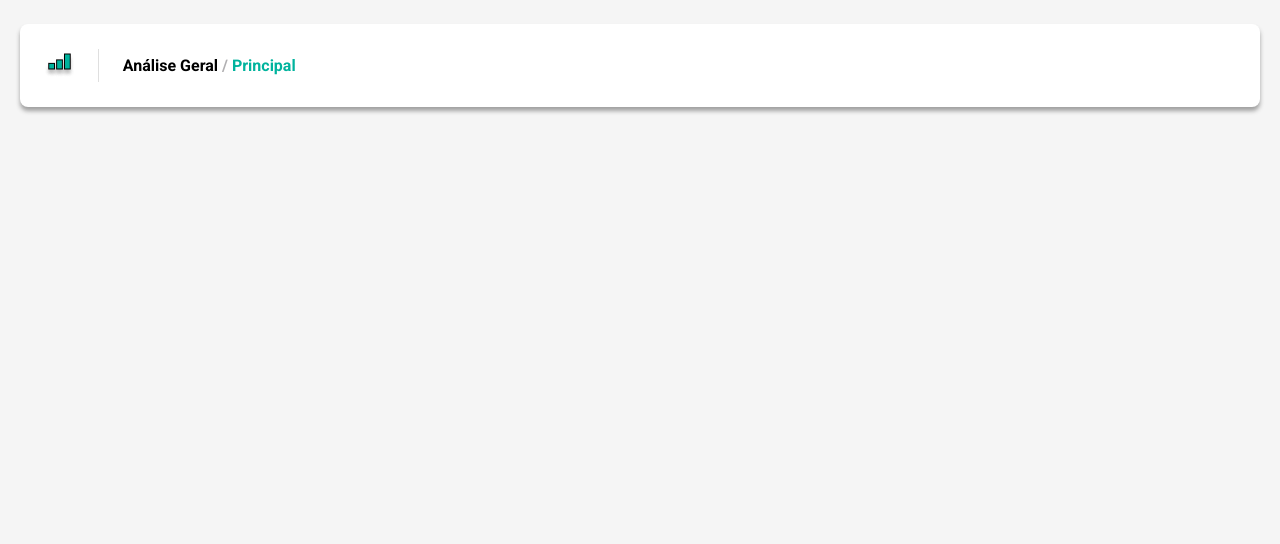
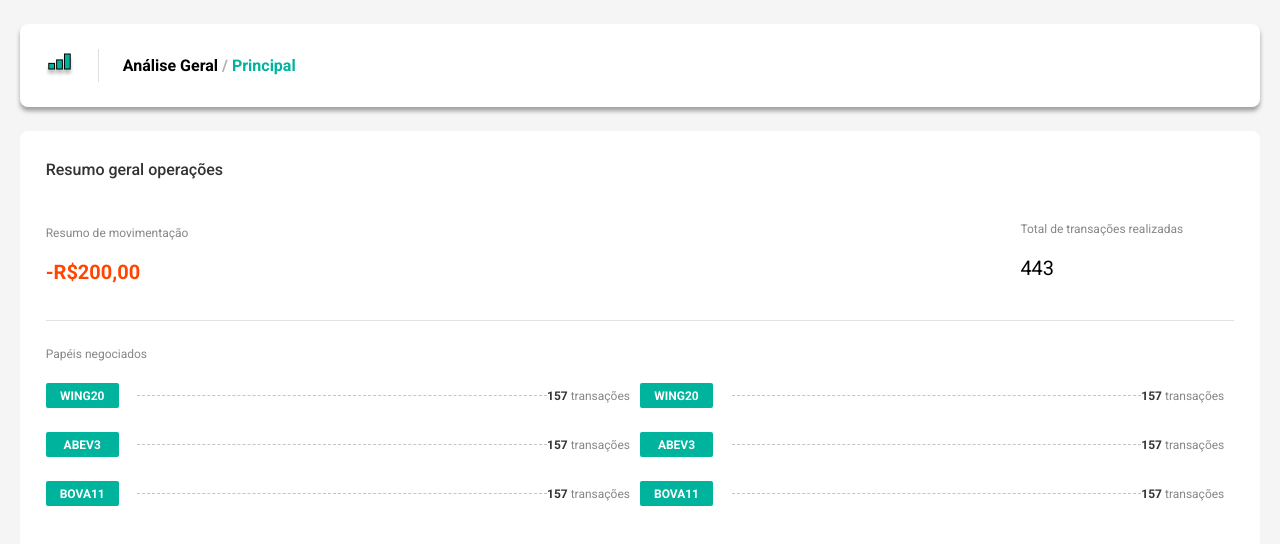
Before and after one commit to barbarabarbabela/desafio-robos, a React (Create React App) app in the folder desafio-robos/: page / in a window 1280 px wide. Shown: the top 544 px of the page. Built offline with nearby package versions, Linux system fonts and the light colour scheme.

Commit message:
Adicionando a seção de Resumo Geral do projeto

```diff
--- a/desafio-robos/src/App.js
+++ b/desafio-robos/src/App.js
@@ -1,10 +1,12 @@
 import './App.css';
 import AnaliseGeral from './components/AnaliseGeral';
+import ResumoGeral from './components/ResumoGeral';
 
 function App() {
   return (
     <div className="App">
       <AnaliseGeral />
+      <ResumoGeral />
     </div>
   );
 }
--- a/desafio-robos/src/components/AnaliseGeral/index.js
+++ b/desafio-robos/src/components/AnaliseGeral/index.js
@@ -1,5 +1,4 @@
 import './AnaliseGeral.css'
-import React  from 'react';
 
 //Criando o cabeçalho do projeto
 const AnaliseGeral = () => {
--- /dev/null
+++ b/desafio-robos/src/components/ResumoGeral/ResumoGeral.css
@@ -0,0 +1,89 @@
+.secao_resumo{
+  max-width: 100%;
+  height: fit-content;
+  margin: 24px 20px;
+  border-radius: 8px;
+  padding: 16px 25.71px;
+  background-color: #FFFFFF;
+}
+
+.secao_geral h1{
+  font-size: 16px;
+  font-weight: 500;
+  color: #343234;
+}
+
+.secao_movimentacao{
+  padding: 24px 0 16px;
+}
+.secao_topo {
+  display: flex;
+  align-items: center;
+  gap:70%;
+}
+
+.secao_transacoes p{
+  font-size: 20px;
+}
+.secao_resumo h2{
+  font-size: 12px;
+  font-weight: 400;
+  color: #888689;
+}
+
+.secao_resumo h3{
+  font-size: 20px;
+  font-weight: 700;
+  color: #ff4501;
+}
+
+
+.secao_separador{
+  background-color: #e3e2e3;
+  height: 1px;
+}
+
+.secao_papeis{
+  padding: 16px 0;
+}
+
+.papeis_transacoes {
+  background-color: #00b39d;
+  width: 61px;
+  height: 19px;
+  border-radius: 2px;
+  color: #FFF;
+  justify-content: center;
+  display: flex;
+  align-items: center;
+  font-size: 12px;
+  font-weight: 700;
+  padding: 3px 6px;
+}
+
+.secao_papeis div {
+  display: flex;
+  align-items: center;
+}
+
+.secao_papeis p{
+  margin-right: 10px;
+}
+
+.secao_papeis hr{
+  border: none;
+  border-top: 1px dashed #C5C5C5;
+  flex: 1;
+  margin-left: 8.57px;
+}
+
+.papeis_valor{
+  font-size: 12px;
+  color: #888689;
+
+}
+
+.papeis_valor span{
+  font-weight: bold;
+  color: #343234;
+}
--- /dev/null
+++ b/desafio-robos/src/components/ResumoGeral/index.js
@@ -0,0 +1,52 @@
+import './ResumoGeral.css'
+
+const ResumoGeral = (props) => {
+  return <section className="secao_resumo">
+    <div className="secao_geral">
+    <h1>Resumo geral operações</h1>
+    </div>
+    <div className="secao_topo">
+      <div className="secao_movimentacao">
+        <h2>Resumo de movimentação</h2>
+        <h3>-R$200,00</h3>
+      </div>
+      <div className="secao_transacoes">
+        <h2>Total de transações realizadas </h2>
+        <p>443</p>
+      </div>
+      </div>
+
+      <div className="secao_separador"></div>
+
+      <div className="secao_papeis">
+        <h2>Papéis negociados</h2>
+          <div>
+            <p className="papeis_transacoes">WING20</p>
+            <hr></hr>
+            <p className="papeis_valor"><span>157</span> transações</p>
+            <p  className="papeis_transacoes">WING20</p>
+            <hr></hr>
+            <p className="papeis_valor"><span>157</span> transações</p>
+          </div>
+          <div>
+            <p className="papeis_transacoes">ABEV3</p>
+            <hr></hr>
+            <p className="papeis_valor"><span>157</span> transações</p>
+            <p  className="papeis_transacoes">ABEV3</p>
+            <hr></hr>
+            <p className="papeis_valor"><span>157</span> transações</p>
+          </div>
+          <div>
+            <p  className="papeis_transacoes">BOVA11</p>
+            <hr></hr>
+            <p className="papeis_valor"><span>157</span> transações</p>
+            <p  className="papeis_transacoes">BOVA11</p>
+            <hr></hr>
+            <p className="papeis_valor"><span>157</span> transações</p>
+          </div>
+        </div>
+      </section>
+
+}
+
+export default ResumoGeral
```
